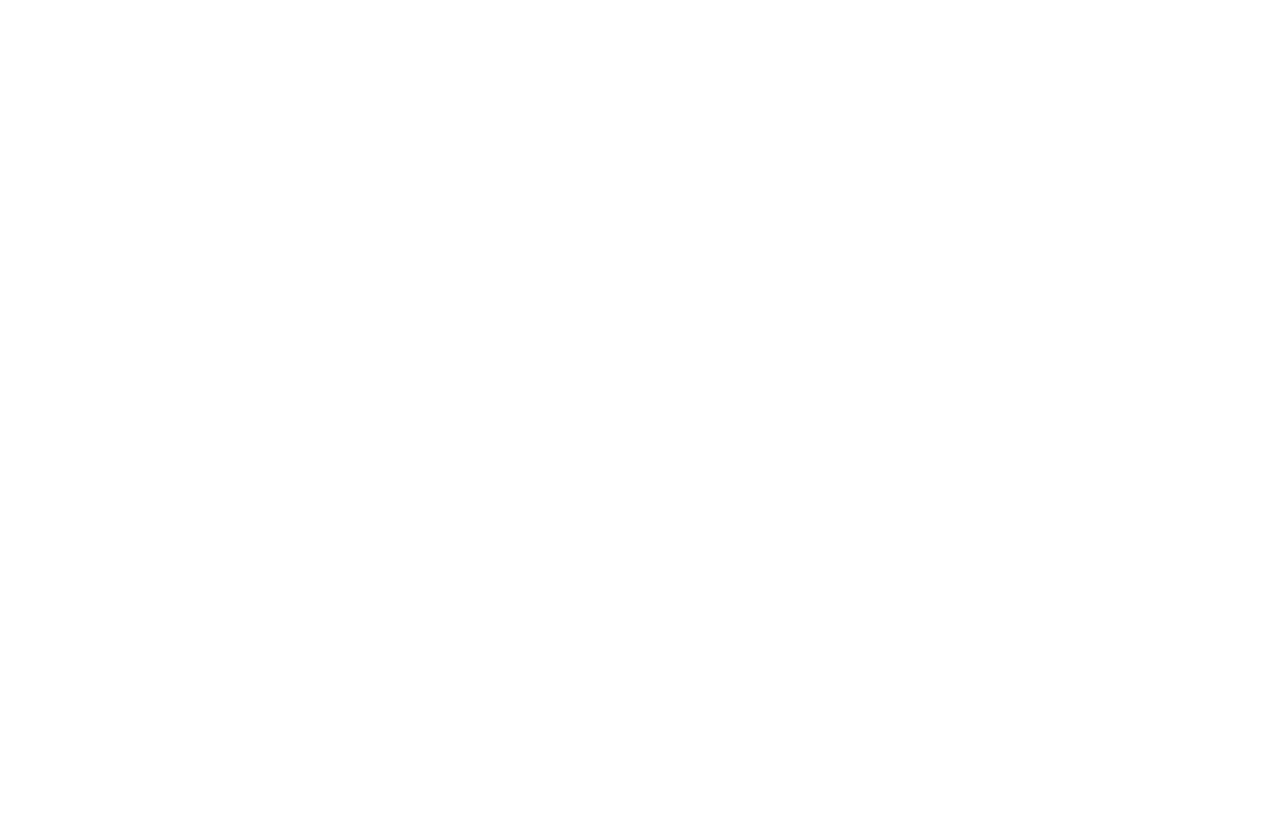
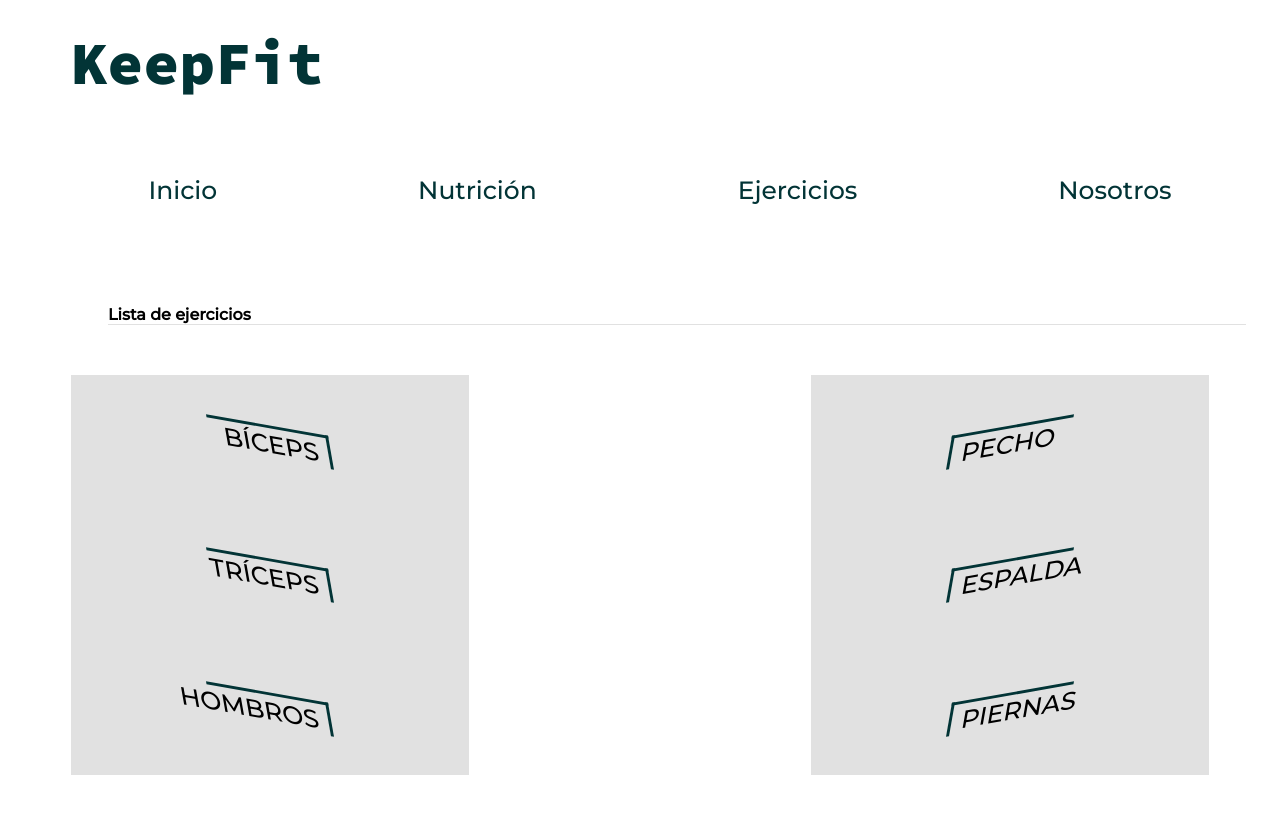
Before and after one commit to adrianncatalan/keepfit, a plain HTML site: page html/listaEjercicios/listaEjercicios.html in a window 1280 px wide. Drawn offline with Linux system fonts and the light colour scheme.

Commit message:
lista ejercicios

```diff
--- a/css/home/home.css
+++ b/css/home/home.css
@@ -1,4 +1,5 @@
 @import url('https://fonts.googleapis.com/css2?family=Montserrat:wght@500&family=Source+Code+Pro:wght@900&display=swap');
+
 /*HEADER*/
 /*
 #03B5AA
@@ -15,11 +16,13 @@ body *{
 /*Link*/
 a{
     text-decoration: none;
-    color: black;
+    color: #023436;
+
 }
 
 a:hover{
-    background-color: #03B5AA;
+    text-decoration: underline;
+    animation-timing-function: ease-in-out;
 }
 
 #link-Perfil{
@@ -47,6 +50,7 @@ nav li{
 nav ul{
     display: flex;
     justify-content: space-around;
+
 }
 
 /*Section*/
--- /dev/null
+++ b/css/listaEjercicios/listaEjercicios.css
@@ -0,0 +1,128 @@
+@import url('https://fonts.googleapis.com/css2?family=Montserrat:wght@500&family=Source+Code+Pro:wght@900&display=swap');
+
+
+body *{
+    font-family: 'Montserrat', sans-serif;
+    color: black;
+
+}
+
+/*Link*/
+a{
+    text-decoration: none;
+    color: #023436;
+
+}
+
+a:hover{
+    text-decoration: underline;
+    animation-timing-function: ease-in-out;
+}
+
+#link-Perfil{
+    float: right;
+    background-color: transparent;
+    margin-top: 5%;
+    margin-right: 5%;
+    border: none;
+}
+
+
+/*Header and Nav*/
+h1{
+    color: #023436;
+    margin-left:5%;
+    margin-top:2%;
+    font-size: 60px;
+    font-family: 'Source Code Pro', monospace;
+}
+nav li{
+    display: inline-block;
+    font-size: 25px;
+
+}
+nav ul{
+    display: flex;
+    justify-content: space-around;
+
+}
+
+/*Title*/
+.title{
+    margin-left: 100px;
+    margin-top: 100px;
+    padding: 0;
+    width: 90%;
+    border-bottom: 1px solid rgba(225,225,225,255) ;
+}
+h4{
+    margin: 0;
+}
+/*Content wrapper*/
+
+.content-wrapper{
+    width: 90%;
+    height: 50vh;
+    margin: 50px auto;
+    display: flex;
+    justify-content: space-between;
+
+}
+
+/*Container*/
+
+.container{
+    width: 35%;
+    display: flex;
+    flex-direction: column;
+    justify-content: space-around;
+    background-color: rgba(225,225,225,255);
+    font-size: 25px;
+}
+
+.left-container div{
+    position: relative;
+    margin: 0 auto;
+    transform: skew(10deg, 10deg);
+    width: 30%;
+    border-top: 3px solid #023436;
+    border-right: 3px solid #023436;
+    text-align: right;
+    align-items: flex-end;
+    display: flex;
+    justify-content: right;
+}
+
+.right-container div{
+    position: relative;
+    margin: 0 auto;
+    transform: skew(-10deg, -10deg);
+    width: 30%;
+    border-top: 3px solid #023436;
+    border-left: 3px solid #023436;
+}
+
+p{
+    margin: 0;
+    width: fit-content;
+    margin-top: 1px ;
+}
+
+.content{
+    cursor: pointer;
+}
+
+.right-container div p{
+    margin-left: 10px ;
+}
+
+.left-container div p{
+    margin-right: 10px ;
+}
+
+.left-container .content:hover{
+    box-shadow: -5px 5px 5px 0px #03b5aa inset;
+}
+.right-container .content:hover{
+    box-shadow: 5px 5px 5px 0px #03b5aa inset;
+}
--- a/html/listaEjercicios/listaEjercicios.html
+++ b/html/listaEjercicios/listaEjercicios.html
@@ -5,8 +5,50 @@
     <meta http-equiv="X-UA-Compatible" content="IE=edge">
     <meta name="viewport" content="width=device-width, initial-scale=1.0">
     <title>Lista de ejercicios</title>
+    <link rel="stylesheet" href="../../css/listaEjercicios/listaEjercicios.css">
 </head>
 <body>
+    <header>
+        <h1>KeepFit</h1>
+        <br>
+        <nav class="navText">
+            <ul>
+                <li><a href="">Inicio</a></li>
+                <li><a href="">Nutrición</a></li>
+                <li><a href="">Ejercicios</a></li>
+                <li><a href="">Nosotros</a></li>
+            </ul>
+        </nav>
+    </header>
+    <div class="title">
+        <h4>Lista de ejercicios</h4>
+    </div>
+    <section class="content-wrapper">
+        <div class="container left-container">
+            <div class="content">
+                <p>BÍCEPS</p>
+            </div>
+            <div class="content">
+                <p>TRÍCEPS</p>
+            </div>
+            <div class="content">
+                <p>HOMBROS</p>
+            </div>
+        </div>
+        <div class="center-container">
 
+        </div>
+        <div class="container right-container">
+            <div class="content">
+                <p>PECHO</p>
+            </div>
+            <div class="content">
+                <p>ESPALDA</p>
+            </div>
+            <div class="content">
+                <p>PIERNAS</p>
+            </div>
+        </div>
+    </section>
 </body>
 </html>
```
Also changed, not shown: html/home/home.html (+2 -4 lines).
